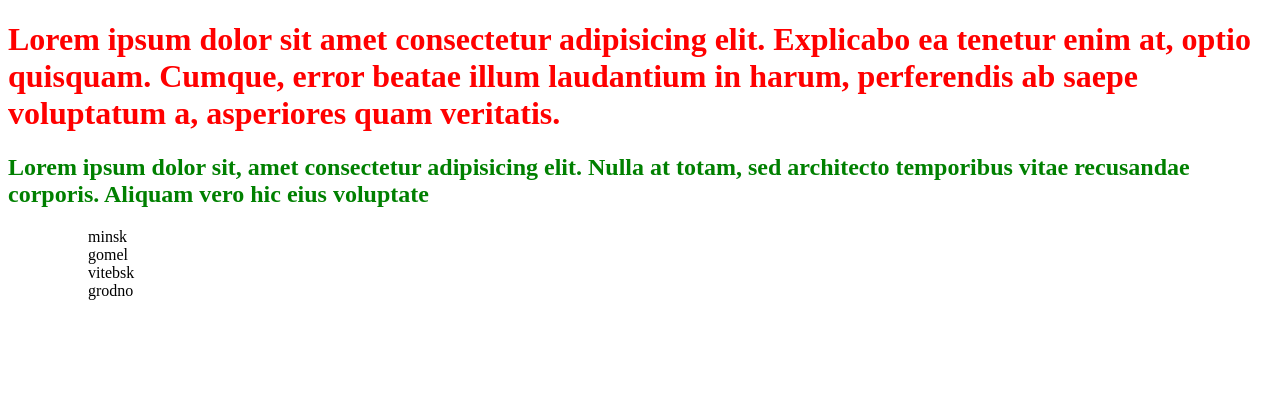
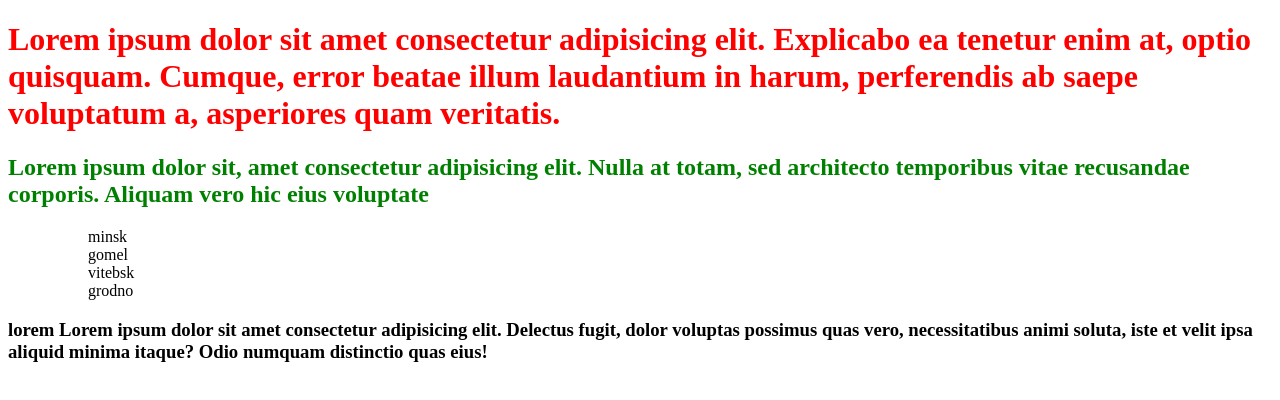
Before and after one commit to maringurina/test_git, a plain HTML site: page index.html in a window 1280 px wide. Drawn offline with Linux system fonts and the light colour scheme.

Commit message:
adddev (#1)

```diff
--- a/index.html
+++ b/index.html
@@ -15,6 +15,7 @@
         <ol>vitebsk</ol>
         <ol>grodno</ol>
     </ul>
+    <h3>lorem Lorem ipsum dolor sit amet consectetur adipisicing elit. Delectus fugit, dolor voluptas possimus quas vero, necessitatibus animi soluta, iste et velit ipsa aliquid minima itaque? Odio numquam distinctio quas eius!</h3>
     <img src="" alt="">
 </body>
 </html>
```
